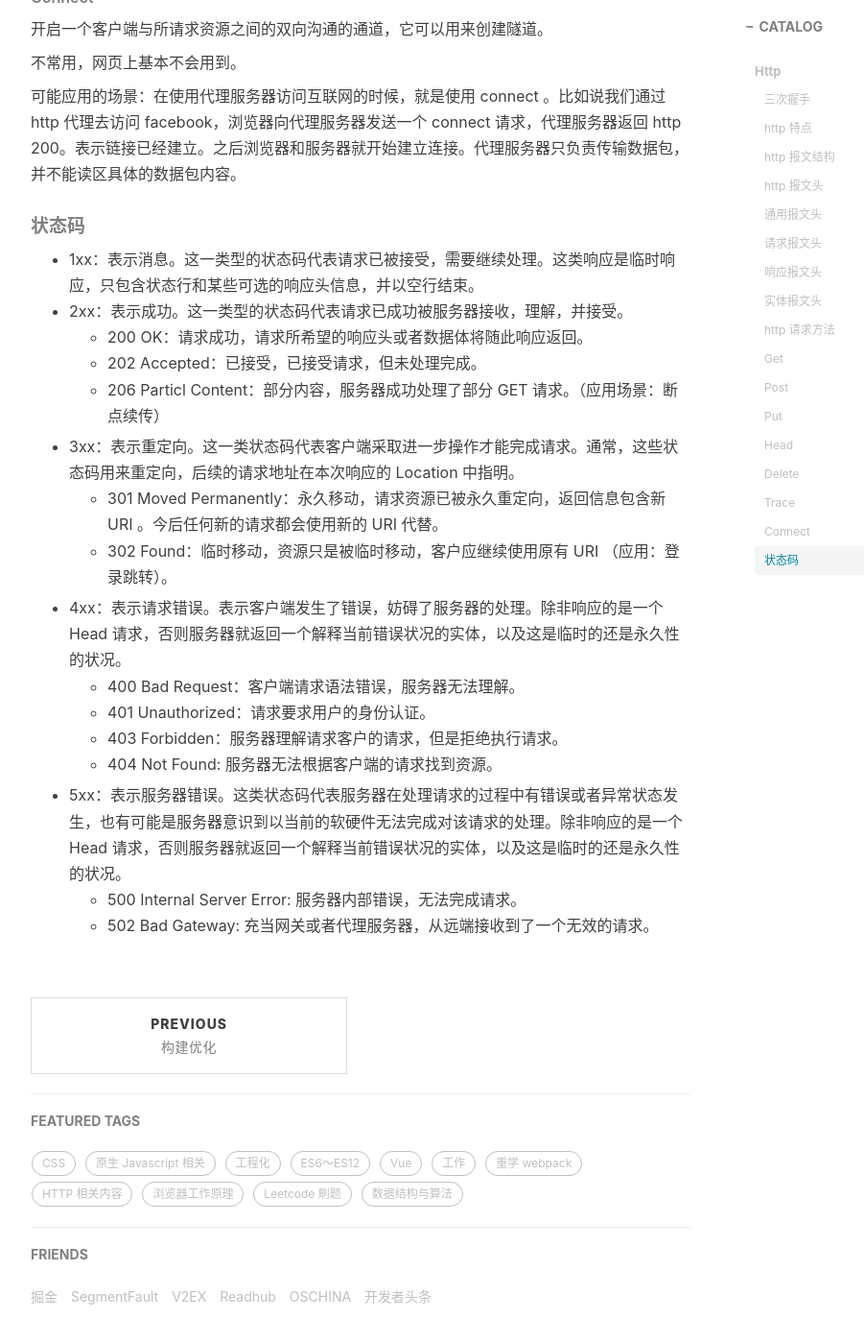
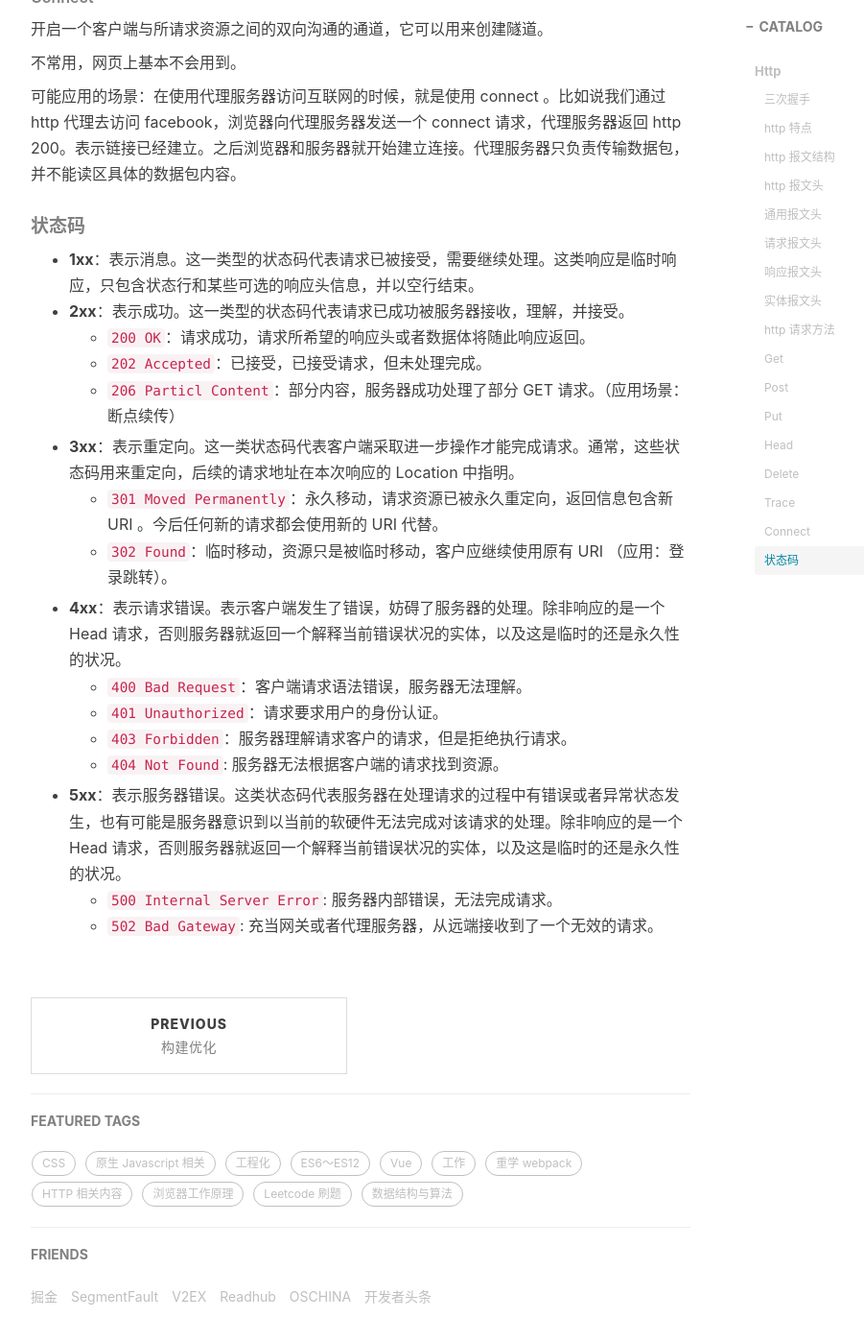
Before and after one commit to Eureka-M/Eureka-M.github.io, a Jekyll site: the page built from _posts/HTTP/2023-06-21-Http.md, in a window 1280 px wide and 1400 px high, scrolled down 4677 px. Shown: the whole window at 96% size, without its empty margins (243-1144 px from the left). Built offline with Jekyll 4.4.1, drawn with Linux system fonts in a browser that asks for light colours; nearby versions of some CDN libraries; comment, search, counter and statistics services are not loaded.

```diff
--- a/_posts/HTTP/2023-06-21-Http.md
+++ b/_posts/HTTP/2023-06-21-Http.md
@@ -123,19 +123,19 @@ Put 从客户端像服务器传送的数据取代指定的文档的内容。Put
 
 ##### 状态码
 
-- 1xx：表示消息。这一类型的状态码代表请求已被接受，需要继续处理。这类响应是临时响应，只包含状态行和某些可选的响应头信息，并以空行结束。
-- 2xx：表示成功。这一类型的状态码代表请求已成功被服务器接收，理解，并接受。
-    - 200 OK：请求成功，请求所希望的响应头或者数据体将随此响应返回。
-    - 202 Accepted：已接受，已接受请求，但未处理完成。
-    - 206 Particl Content：部分内容，服务器成功处理了部分 GET 请求。（应用场景：断点续传）
-- 3xx：表示重定向。这一类状态码代表客户端采取进一步操作才能完成请求。通常，这些状态码用来重定向，后续的请求地址在本次响应的 Location 中指明。
-    - 301 Moved Permanently：永久移动，请求资源已被永久重定向，返回信息包含新 URI 。今后任何新的请求都会使用新的 URI 代替。
-    - 302 Found：临时移动，资源只是被临时移动，客户应继续使用原有 URI （应用：登录跳转）。
-- 4xx：表示请求错误。表示客户端发生了错误，妨碍了服务器的处理。除非响应的是一个 Head 请求，否则服务器就返回一个解释当前错误状况的实体，以及这是临时的还是永久性的状况。
-    - 400 Bad Request：客户端请求语法错误，服务器无法理解。
-    - 401 Unauthorized：请求要求用户的身份认证。
-    - 403 Forbidden：服务器理解请求客户的请求，但是拒绝执行请求。
-    - 404 Not Found: 服务器无法根据客户端的请求找到资源。
-- 5xx：表示服务器错误。这类状态码代表服务器在处理请求的过程中有错误或者异常状态发生，也有可能是服务器意识到以当前的软硬件无法完成对该请求的处理。除非响应的是一个 Head 请求，否则服务器就返回一个解释当前错误状况的实体，以及这是临时的还是永久性的状况。
-    - 500 Internal Server Error: 服务器内部错误，无法完成请求。
-    - 502 Bad Gateway: 充当网关或者代理服务器，从远端接收到了一个无效的请求。
+- **1xx**：表示消息。这一类型的状态码代表请求已被接受，需要继续处理。这类响应是临时响应，只包含状态行和某些可选的响应头信息，并以空行结束。
+- **2xx**：表示成功。这一类型的状态码代表请求已成功被服务器接收，理解，并接受。
+    - `200 OK`：请求成功，请求所希望的响应头或者数据体将随此响应返回。
+    - `202 Accepted`：已接受，已接受请求，但未处理完成。
+    - `206 Particl Content`：部分内容，服务器成功处理了部分 GET 请求。（应用场景：断点续传）
+- **3xx**：表示重定向。这一类状态码代表客户端采取进一步操作才能完成请求。通常，这些状态码用来重定向，后续的请求地址在本次响应的 Location 中指明。
+    - `301 Moved Permanently`：永久移动，请求资源已被永久重定向，返回信息包含新 URI 。今后任何新的请求都会使用新的 URI 代替。
+    - `302 Found`：临时移动，资源只是被临时移动，客户应继续使用原有 URI （应用：登录跳转）。
+- **4xx**：表示请求错误。表示客户端发生了错误，妨碍了服务器的处理。除非响应的是一个 Head 请求，否则服务器就返回一个解释当前错误状况的实体，以及这是临时的还是永久性的状况。
+    - `400 Bad Request`：客户端请求语法错误，服务器无法理解。
+    - `401 Unauthorized`：请求要求用户的身份认证。
+    - `403 Forbidden`：服务器理解请求客户的请求，但是拒绝执行请求。
+    - `404 Not Found`: 服务器无法根据客户端的请求找到资源。
+- **5xx**：表示服务器错误。这类状态码代表服务器在处理请求的过程中有错误或者异常状态发生，也有可能是服务器意识到以当前的软硬件无法完成对该请求的处理。除非响应的是一个 Head 请求，否则服务器就返回一个解释当前错误状况的实体，以及这是临时的还是永久性的状况。
+    - `500 Internal Server Error`: 服务器内部错误，无法完成请求。
+    - `502 Bad Gateway`: 充当网关或者代理服务器，从远端接收到了一个无效的请求。
```
